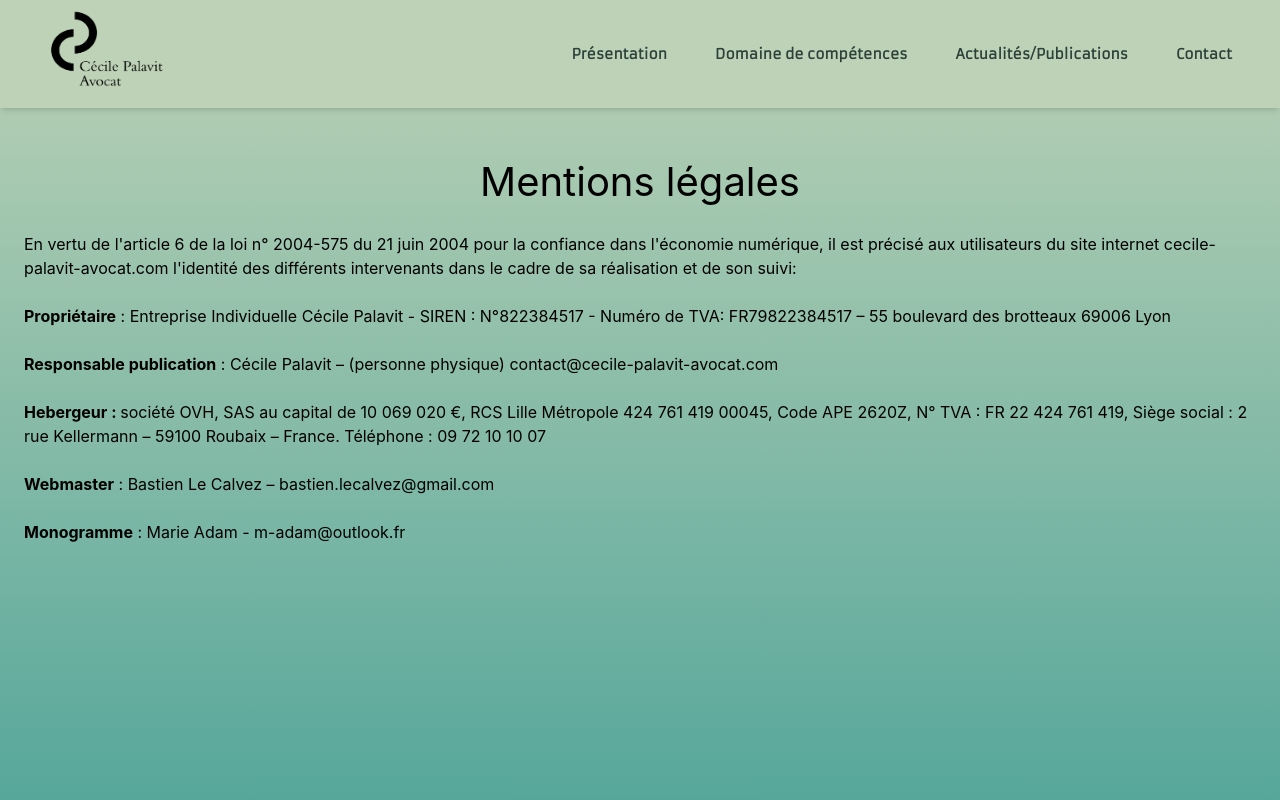
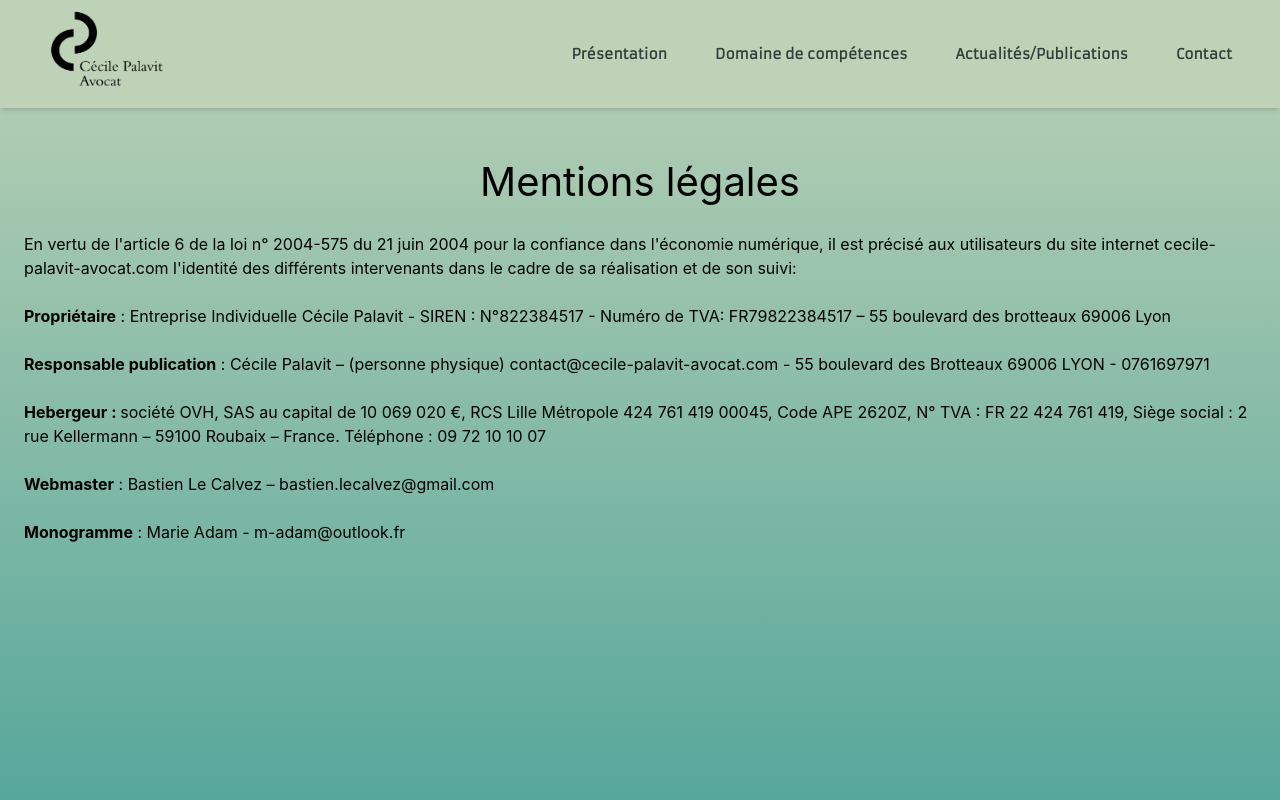
Before and after one commit to bahstiien/myLawyer, a Next.js app: page /mentions in a window 1280 px wide. Shown: the top 800 px of the page. Built offline with nearby package versions, Linux system fonts and the light colour scheme; no server answers; a web font is replaced by a local one.

Commit message:
correct mentions

```diff
--- a/pages/mentions.jsx
+++ b/pages/mentions.jsx
@@ -24,7 +24,8 @@ const mentions = () => {
             Palavit - SIREN : N°822384517 - Numéro de TVA: FR79822384517 – 55
             boulevard des brotteaux 69006 Lyon <br /> <br />
             <strong>Responsable publication</strong> : Cécile Palavit –
-            (personne physique) contact@cecile-palavit-avocat.com
+            (personne physique) contact@cecile-palavit-avocat.com - 55 boulevard
+            des Brotteaux 69006 LYON - 0761697971
             <br />
             <br />
             <strong> Hebergeur : </strong> société OVH, SAS au capital de 10 069
```
